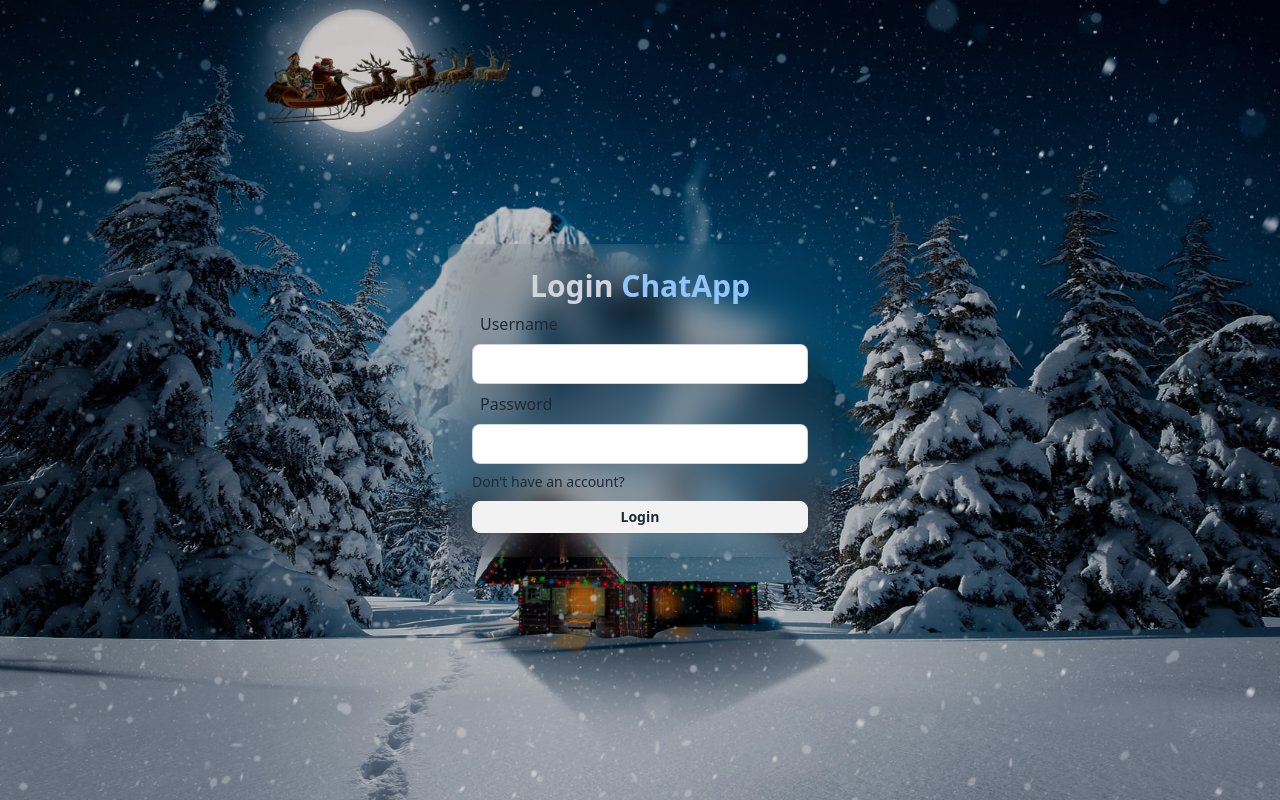
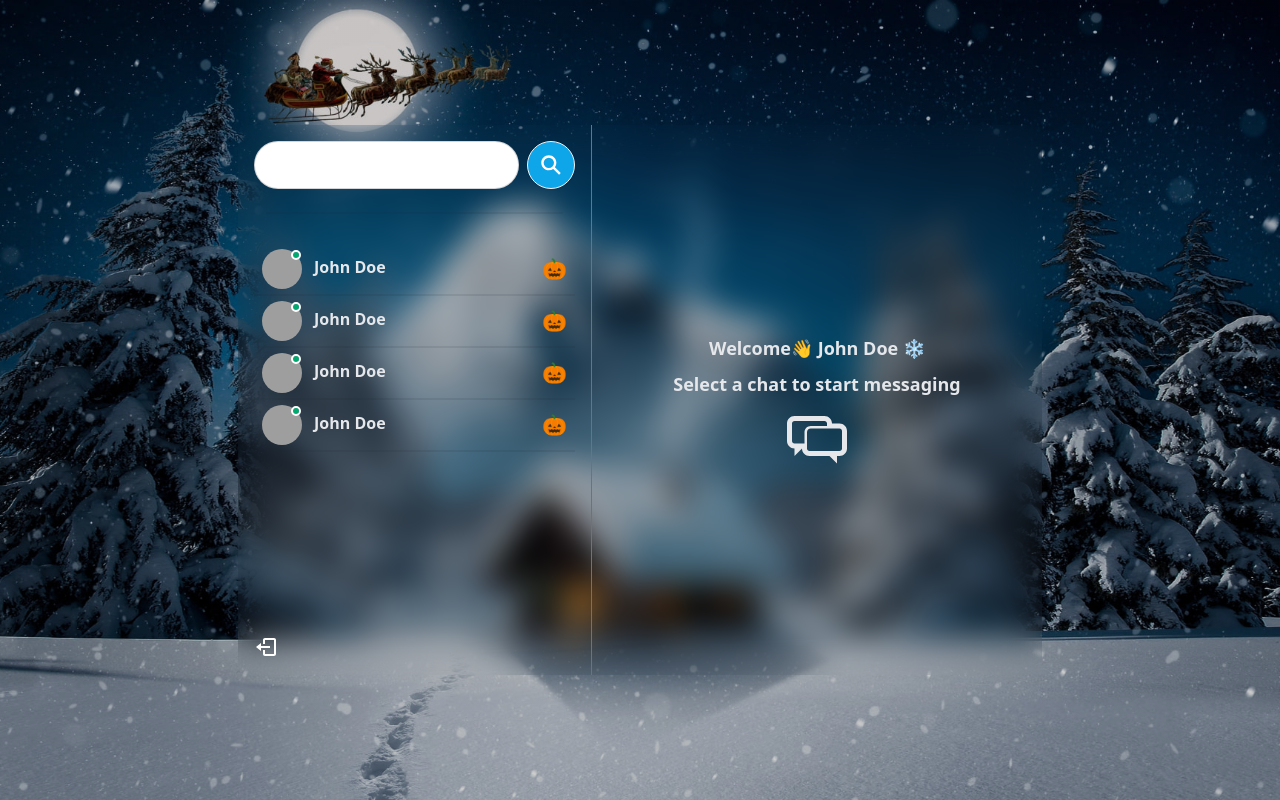
Before and after one commit to yanlimabarbosa/Chat-App, a React (Vite) app in the folder frontend/: page / in a window 1280 px wide. Built offline with nearby package versions, Linux system fonts and the light colour scheme; grey boxes are pictures that could not be loaded.

Commit message:
feat: Add a "No Chat Selected" placeholder
Adds a placeholder component to the conversation area when no chat is selected. This component provides a user-friendly indication of the current state and guides the user towards selecting a chat.

```diff
--- a/frontend/src/App.tsx
+++ b/frontend/src/App.tsx
@@ -1,10 +1,9 @@
-import { Route, Routes } from "react-router-dom"
-import { Login } from "./pages/login"
+import { Home } from "./pages/home"
 
 export function App() {
   return (
     <div className="p-4 h-screen flex items-center justify-center">
-      <Login />
+      <Home />
     </div>
   )
 }
--- a/frontend/src/components/conversation/index.tsx
+++ b/frontend/src/components/conversation/index.tsx
@@ -1,15 +1,36 @@
+import { TiMessages } from "react-icons/ti"
 import { MessageInput } from "./MessageInput"
 import { Messages } from "./messages"
 
 export function ConversationContainer() {
+  const noChatSelected = true
+
   return (
     <div className="md:min-w-[450px] flex flex-col">
+      {noChatSelected ? (
+        <NoChatSelected />
+      ) : (
+        <>
           <div className="bg-slate-500 px-4 py-2 mb-2 gap-2">
             <span className="label-text">To</span>{" "}
             <span className="text-gray-900 font-bold">John Doe</span>
           </div>
           <Messages />
           <MessageInput />
+        </>
+      )}
     </div>
   )
 }
+
+const NoChatSelected = () => {
+  return (
+    <div className="flex items-center justify-center w-full h-full">
+      <div className="px-4 text-center sm:textlg md:text-lg text-gray-200 font-semibold flex flex-col items-center gap-2">
+        <p>Welcome👋 John Doe ❄</p>
+        <p>Select a chat to start messaging</p>
+        <TiMessages className="text-3xl md:text-6xl text-center" />
+      </div>
+    </div>
+  )
+}
```
Lines whose indentation alone changed are shown as unchanged.
